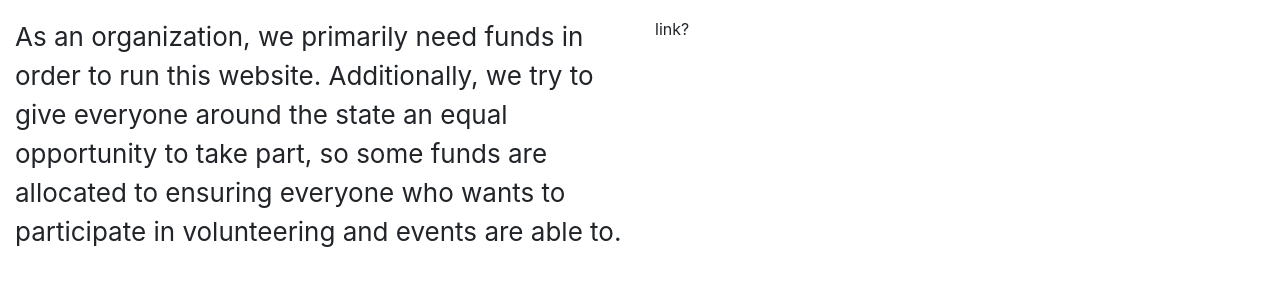
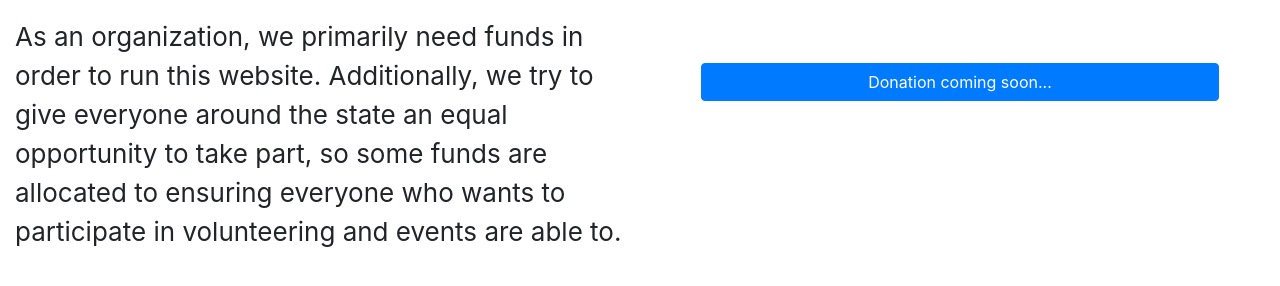
Before and after one commit to ellakulp/hsdri, a plain HTML site: page donate.html in a window 1280 px wide. Shown: the part 184-470 px from the top of the page. Drawn offline with Linux system fonts and the light colour scheme.

Commit message:
Fix donation page

```diff
--- a/donate.html
+++ b/donate.html
@@ -54,7 +54,7 @@
                     in volunteering and events are able to.<br></p>
             </div>
             <div class="col">
-                <p>link?</p>
+                <div class="d-flex" style="display: flex;padding: 40px;width: 100%;"><a class="btn btn-primary d-flex flex-column flex-grow-1 flex-fill" role="button" style="margin: 6px;" target="_blank">Donation coming soon...</a></div>
             </div>
         </div>
     </main>
```
